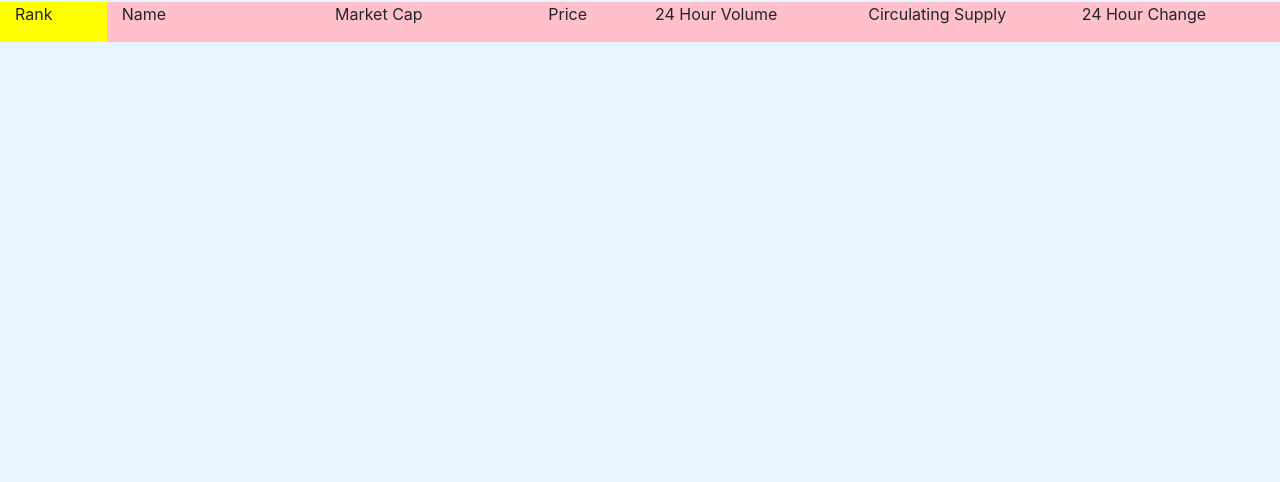
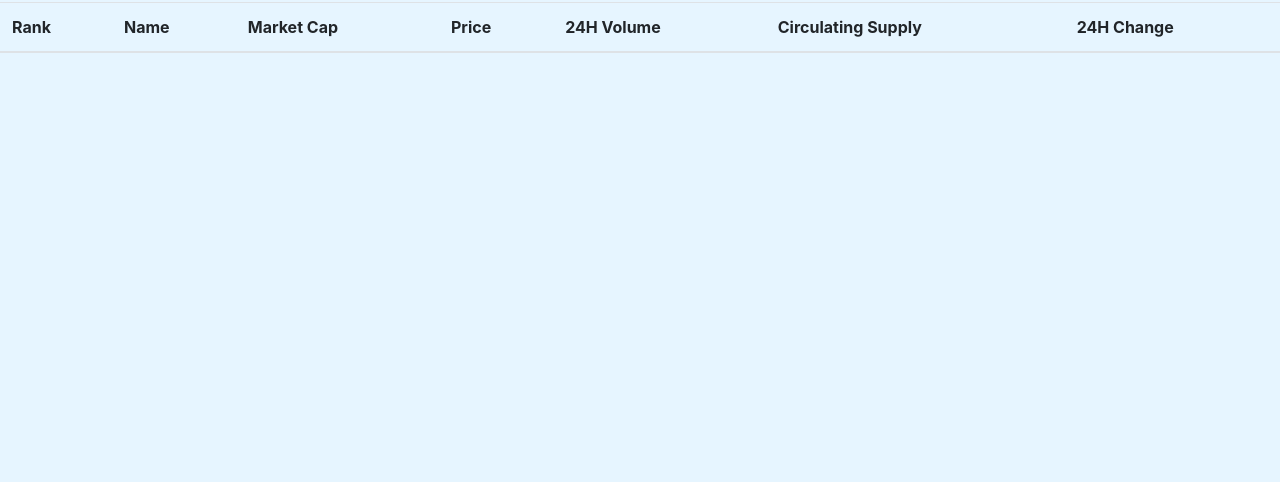
Before and after one commit to elementalblockchain/coinmarketcap, a plain HTML site: page index.html in a window 1280 px wide. Shown: the part 318-800 px from the top of the page. Drawn offline with nearby package versions, Linux system fonts and the light colour scheme; no server answers.

Commit message:
making table

```diff
--- a/index.html
+++ b/index.html
@@ -34,37 +34,25 @@
 <div class="container-fluid">
   <h2>Top 100 Cryptocurrenies By Market Cap</h2>
   <div class="row">
-    <div class="col-sm-1" style="background-color:yellow;">
-      <p>Rank</p>
-    </div>
-    <div class="col-sm-2" style="background-color:pink;">
-      <p>Name</p>
-    </div>
-    <div class="col-sm-2" style="background-color:pink;">
-      <p>Market Cap</p>
-    </div>
-    <div class="col-sm-1" style="background-color:pink;">
-      <p>Price</p>
-    </div>
-    <div class="col-sm-2" style="background-color:pink;">
-      <p>24 Hour Volume</p>
-    </div>
-    <div class="col-sm-2" style="background-color:pink;">
-      <p>Circulating Supply</p>
-    </div>
-    <div class="col-sm-2" style="background-color:pink;">
-      <p>24 Hour Change</p>
-    </div>
+    <table class="table" id="coinlist">
+      <thead>
+        <tr>
+          <th scope="col">Rank</th>
+          <th scope="col">Name</th>
+          <th scope="col">Market Cap</th>
+          <th scope="col">Price</th>
+          <th scope="col">24H Volume</th>
+          <th scope="col">Circulating Supply</th>
+          <th scope="col">24H Change</th>
+        </tr>
+      </thead>
+      <tbody >
+
+      </tbody>
+    </table>
   </div>
 </div>
 
-<br>
-
-<div class="col-md-12" >
-<ol id="coinlist">
-
-</ol>
-</div>
 </body>
 
 </html>
--- a/logic.js
+++ b/logic.js
@@ -13,7 +13,22 @@ $(document).ready(function(){
       // need to iterate through the array and make a list element for each coin
         var list = document.getElementById('coinlist');
         for (i = 0; i < 100; i++) {
-          var entry = document.createElement('li');
+          var entry = document.createElement('tr');
+          name = data[i].name
+          mcap = data[i].market_cap
+          price = data[i].current_price
+          vol24 = data[i].total_volume
+          supply = data[i].circulating_supply
+          change24 = data[i].price_change_percentage_24h
+
+          values = [name, mcap, price, vol24, supply, change24]
+          for (i = 0; i <= values.length; i++) {
+            var entry = document.createElement('td');
+            entry.innerText = value[i]
+            row.appendChild(entry)
+          });
+
+          entry.innerText = name
           list.appendChild(entry);
         }
     });
```
